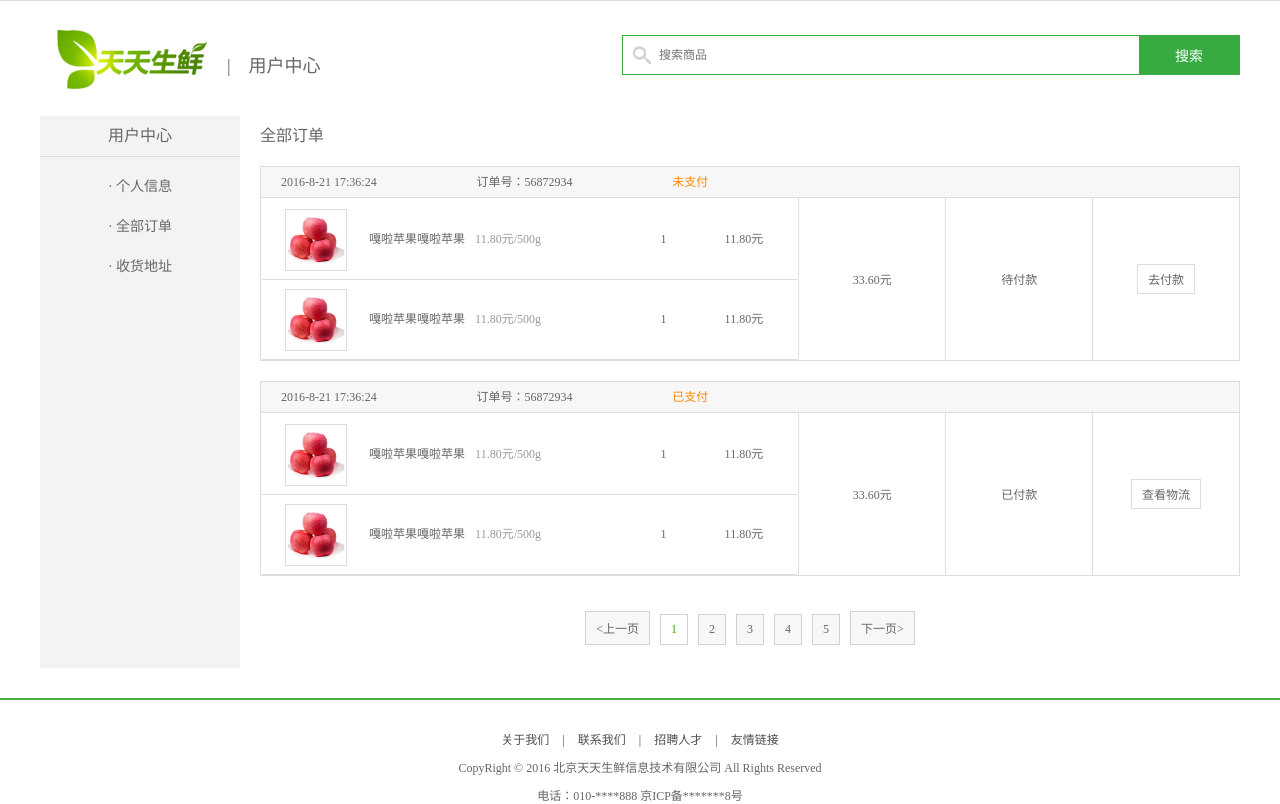
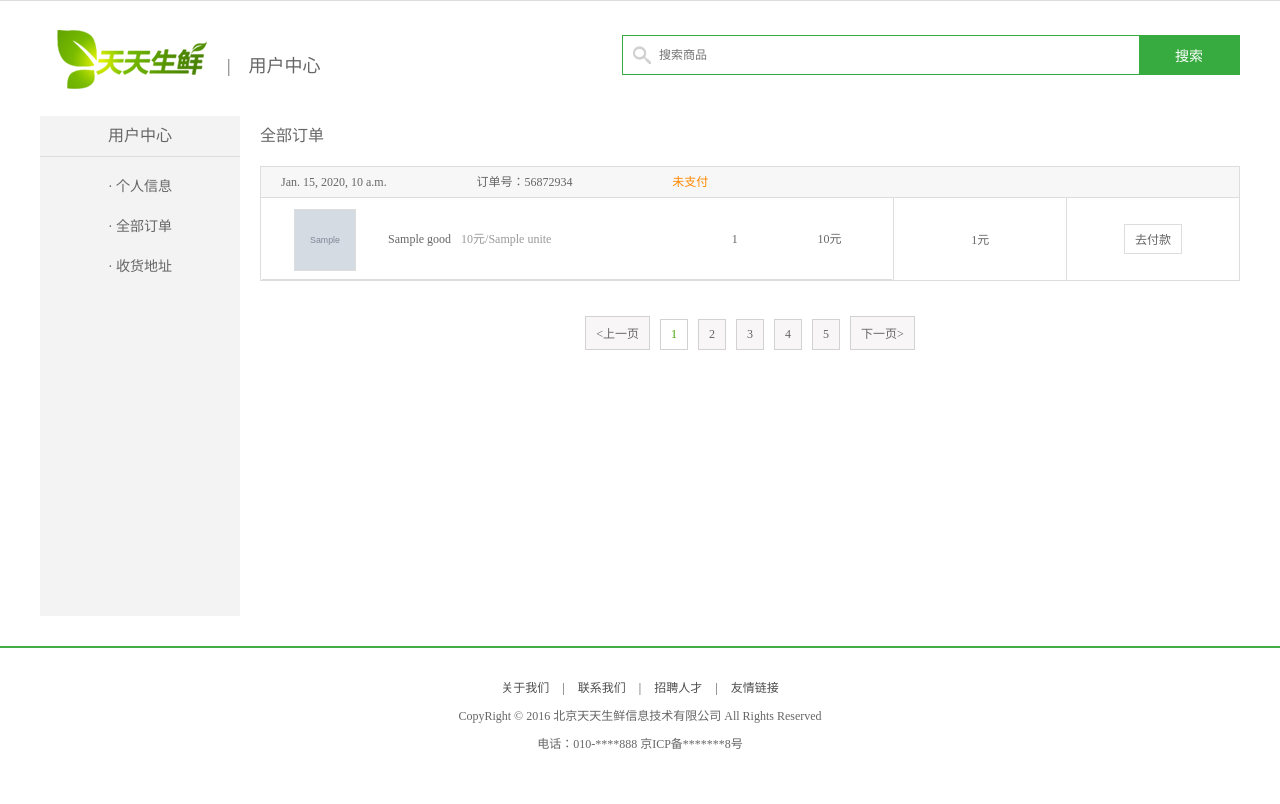
Before and after one commit to songyang1996/CommerceDemo, a Django app: template templates/df_user/user_center_order.html in a window 1280 px wide. Shown: the part 29-833 px from the top of the page. After the commit the page ends 778 px from the top, so only its background shows below. Run offline with Django 3.2, Linux system fonts and the light colour scheme; the template is opened without the code that fills it: most values are stand-ins (such as "Sample title", 1, 10 or a date in 2020); grey boxes marked "Sample" are stand-in pictures.

Commit message:
alpha 0.2

```diff
--- a/dailyfresh/settings.py
+++ b/dailyfresh/settings.py
@@ -128,8 +128,8 @@ EMAIL_FROM = 'dailyfresh<levansongyang@163.com>'
 CACHES = {
     "default": {
         "BACKEND": "django_redis.cache.RedisCache",
-        # 连接虚拟机的redis数据库
-        "LOCATION": "redis://192.168.64.83:6379/6",
+        # 连接redis数据库
+        "LOCATION": "redis://192.168.64.41:6379/6",
         "OPTIONS": {
             "CLIENT_CLASS": "django_redis.client.DefaultClient",
             "PASSWORD": ""
--- a/df_cart/views.py
+++ b/df_cart/views.py
@@ -10,7 +10,7 @@ def cart_add(request):
     '''post 提交到购物车'''
     # 登录判断 ajax请求不能用装饰器 因为无法跳转
     # 传入商品id 购买个数
-    goods_id = request.POST.get('goods_ids')
+    goods_id = request.POST.get('goods_id')
     count = request.POST.get('goods_count')
     if not request.session.has_key('islogin'):
         # 用户未登录
--- a/df_order/urls.py
+++ b/df_order/urls.py
@@ -2,5 +2,6 @@ from django.conf.urls import url
 from df_order import views
 
 urlpatterns = [
-    url(r"^place/$", views.order_place, name="place")  # 显示订单提交页面
+    url(r"^place/$", views.order_place, name="place"),  # 显示订单提交页面
+    url(r"^handle/$", views.order_handle, name="handle")  # ajax提交订单接口
 ]
--- a/templates/df_user/user_center_order.html
+++ b/templates/df_user/user_center_order.html
@@ -1,12 +1,14 @@
 <!DOCTYPE html PUBLIC "-//W3C//DTD XHTML 1.0 Transitional//EN" "http://www.w3.org/TR/xhtml1/DTD/xhtml1-transitional.dtd">
 <html xmlns="http://www.w3.org/1999/xhtml" xml:lang="en">
 {% load staticfiles %}
+
 <head>
 	<meta http-equiv="Content-Type" content="text/html;charset=UTF-8">
 	<title>天天生鲜-用户中心</title>
 	<link rel="stylesheet" type="text/css" href="{% static 'css/reset.css' %}">
 	<link rel="stylesheet" type="text/css" href="{% static 'css/main.css' %}">
 </head>
+
 <body>
 	<div class="header_con">
 		<div class="header">
@@ -56,9 +58,9 @@
 			</ul>
 		</div>
 		<div class="right_content clearfix">
-				<h3 class="common_title2">全部订单</h3>
+			<h3 class="common_title2">全部订单</h3> {% for order in order_li %}
 			<ul class="order_list_th w978 clearfix">
-					<li class="col01">2016-8-21 17:36:24</li>
+				<li class="col01">{{ order.create_time }}</li>
 				<li class="col02">订单号：56872934</li>
 				<li class="col02 stress">未支付</li>
 			</ul>
@@ -67,57 +69,26 @@
 				<tbody>
 					<tr>
 						<td width="55%">
+							{# OrderGoods #}
+							{% for order_goods in order.order_goods_li %}
 							<ul class="order_goods_list clearfix">
-									<li class="col01"><img src='{% static "images/goods02.jpg"%}'></li>
-									<li class="col02">嘎啦苹果嘎啦苹果<em>11.80元/500g</em></li>
-									<li class="col03">1</li>
-									<li class="col04">11.80元</li>
+								<li class="col01"><img src="{% static order_goods.goods.image %}"></li>
+								<li class="col02">{{ order_goods.goods.name }}<em>{{ order_goods.goods.price }}元/{{ order_goods.goods.unite }}</em></li>
+								<li class="col03">{{ order_goods.count }}</li>
+								<li class="col04">{{ order_goods.amount }}元</li>
 							</ul>
-								<ul class="order_goods_list clearfix">
-									<li class="col01"><img src='{% static "images/goods02.jpg"%}'></li>
-									<li class="col02">嘎啦苹果嘎啦苹果<em>11.80元/500g</em></li>
-									<li class="col03">1</li>
-									<li class="col04">11.80元</li>
-								</ul>
+							{% endfor %}
 						</td>
-							<td width="15%">33.60元</td>
-							<td width="15%">待付款</td>
+						<td width="15%">{{ order.total_price }}元</td>
 						<td width="15%"><a href="#" class="oper_btn">去付款</a></td>
 					</tr>
 				</tbody>
 			</table>
-
-				<ul class="order_list_th w978 clearfix">
-					<li class="col01">2016-8-21 17:36:24</li>
-					<li class="col02">订单号：56872934</li>
-					<li class="col02 stress">已支付</li>
-				</ul>
-				<table class="order_list_table w980">
-					<tbody>
-						<tr>
-							<td width="55%">
-								<ul class="order_goods_list clearfix">
-									<li class="col01"><img src='{% static "images/goods02.jpg"%}'></li>
-									<li class="col02">嘎啦苹果嘎啦苹果<em>11.80元/500g</em></li>
-									<li class="col03">1</li>
-									<li class="col04">11.80元</li>
-								</ul>
-								<ul class="order_goods_list clearfix">
-									<li class="col01"><img src='{% static "images/goods02.jpg"%}'></li>
-									<li class="col02">嘎啦苹果嘎啦苹果<em>11.80元/500g</em></li>
-									<li class="col03">1</li>
-									<li class="col04">11.80元</li>
-								</ul>
-							</td>
-							<td width="15%">33.60元</td>
-							<td width="15%">已付款</td>
-							<td width="15%"><a href="#" class="oper_btn">查看物流</a></td>
-						</tr>
-					</tbody>
-				</table>
+			{% endfor %}
 
 			<div class="pagenation">
-					<a href="#"><上一页</a>
+				<a href="#">
+					<上一页</a>
 						<a href="#" class="active">1</a>
 						<a href="#">2</a>
 						<a href="#">3</a>
@@ -141,8 +112,9 @@
 			<a href="#">友情链接</a>
 		</div>
 		<p>CopyRight © 2016 北京天天生鲜信息技术有限公司 All Rights Reserved</p>
-		<p>电话：010-****888    京ICP备*******8号</p>
+		<p>电话：010-****888 京ICP备*******8号</p>
 	</div>
 
 </body>
+
 </html>
```
Also changed, not shown: df_order/models.py (+24 -2 lines), df_order/views.py (+152 -0 lines), df_user/views.py (+23 -2 lines), templates/df_order/place_order.html (+33 -10 lines), readme.md, static/js/login.js (indentation only), 4 other files. Lines whose indentation alone changed are shown as unchanged.
